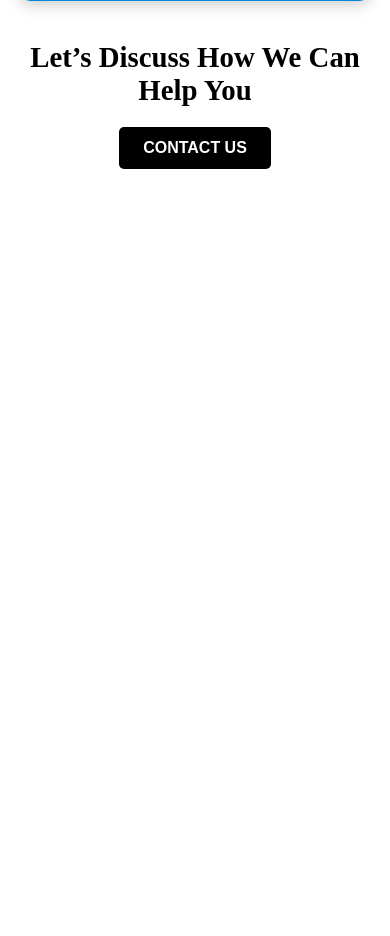
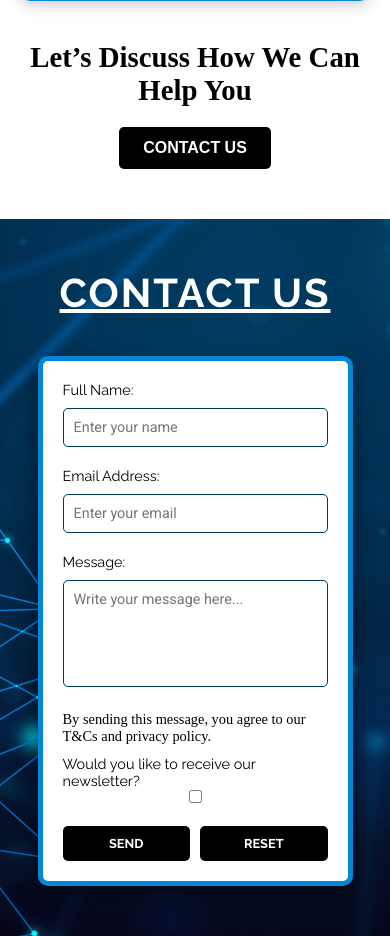
Before and after one commit to Jaycode88/Jaycode, a Flask app: page / in a window 390 px wide. Shown: the part 5499-6435 px from the top of the page. Before the commit the page ends 5668 px from the top, so only its background shows below. Run offline with Flask 3, Linux system fonts and the light colour scheme.

Commit message:
Add conct section with responsive styling needs functionality

```diff
--- a/requirements.txt
+++ b/requirements.txt
@@ -2,7 +2,10 @@ blinker==1.9.0
 click==8.1.8
 colorama==0.4.6
 Flask==3.1.0
+Flask-WTF==1.2.2
 itsdangerous==2.2.0
 Jinja2==3.1.5
 MarkupSafe==3.0.2
+python-dotenv==1.0.1
 Werkzeug==3.1.3
+WTForms==3.2.1
--- /dev/null
+++ b/static/css/contact.css
@@ -0,0 +1,141 @@
+/* Contact Section Styles */
+#contact {
+    background-image: url('/static/images/hero-bg.jpg');
+    /* Replace with your background image */
+    background-size: cover;
+    background-position: center;
+    padding: 50px 20px;
+    color: black;
+    text-align: center;
+}
+
+#contact .section-title {
+    font-family: "Raleway", sans-serif;
+    font-size: 2.5rem;
+    text-transform: uppercase;
+    margin-bottom: 40px;
+    letter-spacing: 2px;
+    color: white;
+}
+
+/* Form Styling */
+.contact-form {
+    background: #fff;
+    padding: 30px;
+    border-radius: 10px;
+    max-width: 600px;
+    margin: 0 auto;
+    border: 5px solid #0487D9;
+    box-shadow: 0 8px 20px rgba(0, 0, 0, 0.5);
+}
+
+.contact-form .form-group {
+    margin-bottom: 20px;
+    text-align: left;
+}
+
+.contact-form label {
+    display: block;
+    font-family: "Raleway", sans-serif;
+    font-size: 1rem;
+    margin-bottom: 10px;
+}
+
+.contact-form input,
+.contact-form textarea {
+    width: 100%;
+    padding: 10px;
+    font-family: "Roboto", sans-serif;
+    font-size: 1rem;
+    border: 1px solid #023859;
+    border-radius: 5px;
+    outline: none;
+    box-sizing: border-box;
+    transition: border-color 0.3s ease;
+}
+
+.contact-form input:focus,
+.contact-form textarea:focus {
+    border-color: #0487D9;
+}
+
+.contact-form textarea {
+    resize: none;
+}
+
+.contact-form .agreement {
+    font-size: 0.9rem;
+    text-align: left;
+    color: black;
+}
+
+.contact-form .agreement p {
+    margin: 10px 0;
+}
+
+.contact-form .form-buttons {
+    display: flex;
+    justify-content: space-between;
+    gap: 10px;
+}
+
+.contact-form .send-button,
+.contact-form .reset-button {
+    flex: 1;
+    padding: 10px 15px;
+    font-family: "Raleway", sans-serif;
+    font-size: 1rem;
+    font-weight: bold;
+    text-transform: uppercase;
+    color: white;
+    background-color: black;
+    border: none;
+    border-radius: 5px;
+    cursor: pointer;
+    transition: background-color 0.3s ease, transform 0.3s ease;
+}
+
+.contact-form .send-button:hover,
+.contact-form .reset-button:hover {
+    background-color: #444;
+    transform: scale(1.05);
+}
+
+.flash-success {
+    color: #4caf50;
+    font-size: 1rem;
+    margin: 10px 0;
+}
+
+.flash-error {
+    color: #f44336;
+    font-size: 1rem;
+    margin: 10px 0;
+}
+
+/* Responsive Adjustments */
+@media (max-width: 768px) {
+    .contact-form {
+        padding: 20px;
+    }
+
+    .contact-form label {
+        font-size: 0.9rem;
+    }
+
+    .contact-form input,
+    .contact-form textarea {
+        font-size: 0.9rem;
+    }
+
+    .contact-form .form-buttons button {
+        font-size: 0.8rem;
+    }
+}
+
+@media (max-width: 480px) {
+    .contact-form {
+        width: 90%;
+        margin: 0 auto;
+    }
+}
--- a/templates/index.html
+++ b/templates/index.html
@@ -8,6 +8,7 @@
     <link rel="stylesheet" href="/static/css/services.css">
     <link rel="stylesheet" href="/static/css/technologies.css">
     <link rel="stylesheet" href="/static/css/portfolio.css">
+    <link rel="stylesheet" href="/static/css/contact.css">
     <script src="/static/js/script.js" defer></script>
     <title>Jaycode</title>
 </head>
@@ -340,5 +341,46 @@
         </div>
     </section>
 
+    <!-- Contact Section -->
+    <section id="contact">
+        <h2 class="section-title">Contact Us</h2>
+        {% with messages = get_flashed_messages(with_categories=true) %}
+            {% if messages %}
+                <div class="flash-messages">
+                    {% for category, message in messages %}
+                        <p class="flash-{{ category }}">{{ message }}</p>
+                    {% endfor %}
+                </div>
+            {% endif %}
+        {% endwith %}
+
+        <form method="POST" action="/" class="contact-form">
+            <div class="form-group">
+                <label for="name">Full Name:</label>
+                <input type="text" id="name" name="name" placeholder="Enter your name" required>
+            </div>
+            <div class="form-group">
+                <label for="email">Email Address:</label>
+                <input type="email" id="email" name="email" placeholder="Enter your email" required>
+            </div>
+            <div class="form-group">
+                <label for="message">Message:</label>
+                <textarea id="message" name="message" placeholder="Write your message here..." rows="5" required></textarea>
+            </div>
+            <div class="form-group agreement">
+                <p>By sending this message, you agree to our T&Cs and privacy policy.</p>
+                <label>
+                    Would you like to receive our newsletter?
+                    <input type="checkbox" name="newsletter">
+                </label>
+            </div>
+            <div class="form-buttons">
+                <button type="submit" class="send-button">Send</button>
+                <button type="reset" class="reset-button">Reset</button>
+            </div>
+        </form>
+    </section>
+
+
 </body>
 </html>
```
